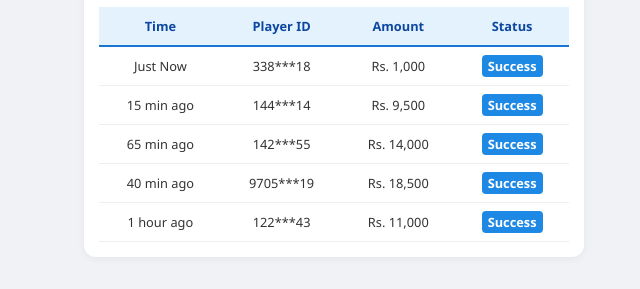
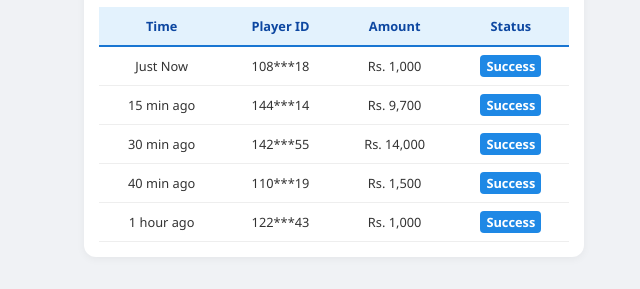
Before and after one commit to Lakmal2078/Xbet_Fast_Cash, a plain HTML site: page index.html in a window 1280 px wide. Shown: the part 747-1036 px from the top of the page, 306-946 px from the left. Drawn offline with Linux system fonts and the light colour scheme.

Commit message:
Update transaction records in index.html

```diff
--- a/index.html
+++ b/index.html
@@ -111,11 +111,11 @@
                 <tr><th>Time</th><th>Player ID</th><th>Amount</th><th>Status</th></tr>
             </thead>
             <tbody>
-                <tr><td>Just Now</td><td>338***18</td><td>Rs. 1,000</td><td><span class="status-done">Success</span></td></tr>
-                <tr><td>15 min ago</td><td>144***14</td><td>Rs. 9,500</td><td><span class="status-done">Success</span></td></tr>
-                <tr><td>65 min ago</td><td>142***55</td><td>Rs. 14,000</td><td><span class="status-done">Success</span></td></tr>
-                <tr><td>40 min ago</td><td>9705***19</td><td>Rs. 18,500</td><td><span class="status-done">Success</span></td></tr>
-                <tr><td>1 hour ago</td><td>122***43</td><td>Rs. 11,000</td><td><span class="status-done">Success</span></td></tr>
+                <tr><td>Just Now</td><td>108***18</td><td>Rs. 1,000</td><td><span class="status-done">Success</span></td></tr>
+                <tr><td>15 min ago</td><td>144***14</td><td>Rs. 9,700</td><td><span class="status-done">Success</span></td></tr>
+                <tr><td>30 min ago</td><td>142***55</td><td>Rs. 14,000</td><td><span class="status-done">Success</span></td></tr>
+                <tr><td>40 min ago</td><td>110***19</td><td>Rs. 1,500</td><td><span class="status-done">Success</span></td></tr>
+                <tr><td>1 hour ago</td><td>122***43</td><td>Rs. 1,000</td><td><span class="status-done">Success</span></td></tr>
             </tbody>
         </table>
     </section>
```
